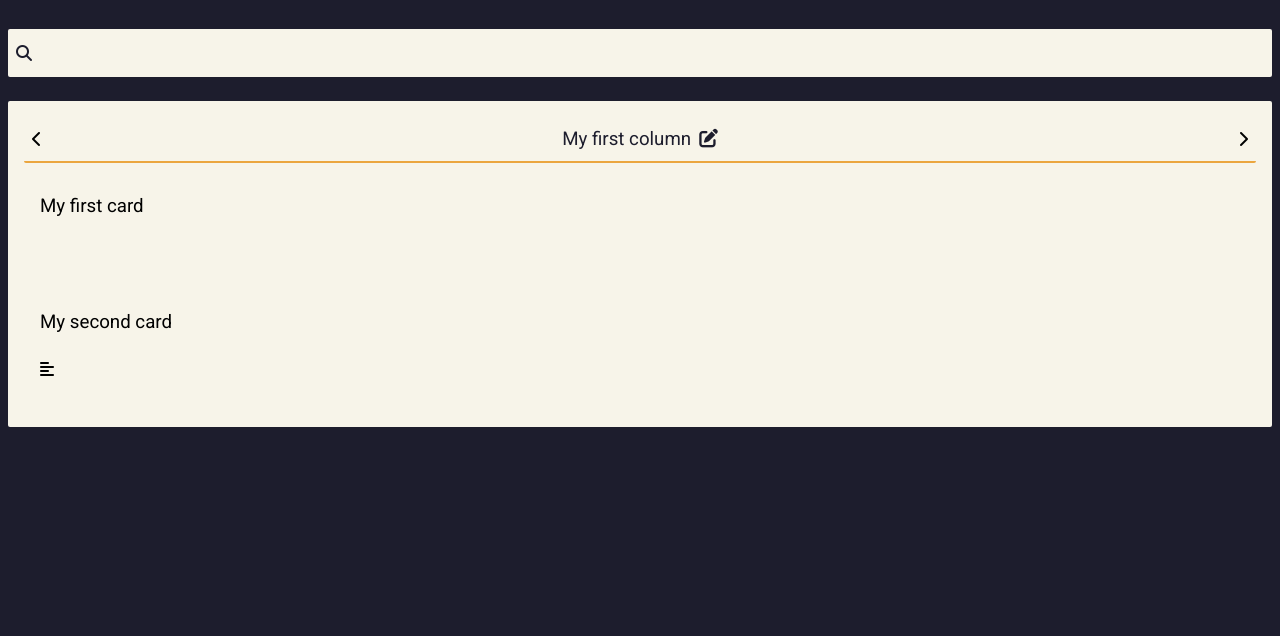
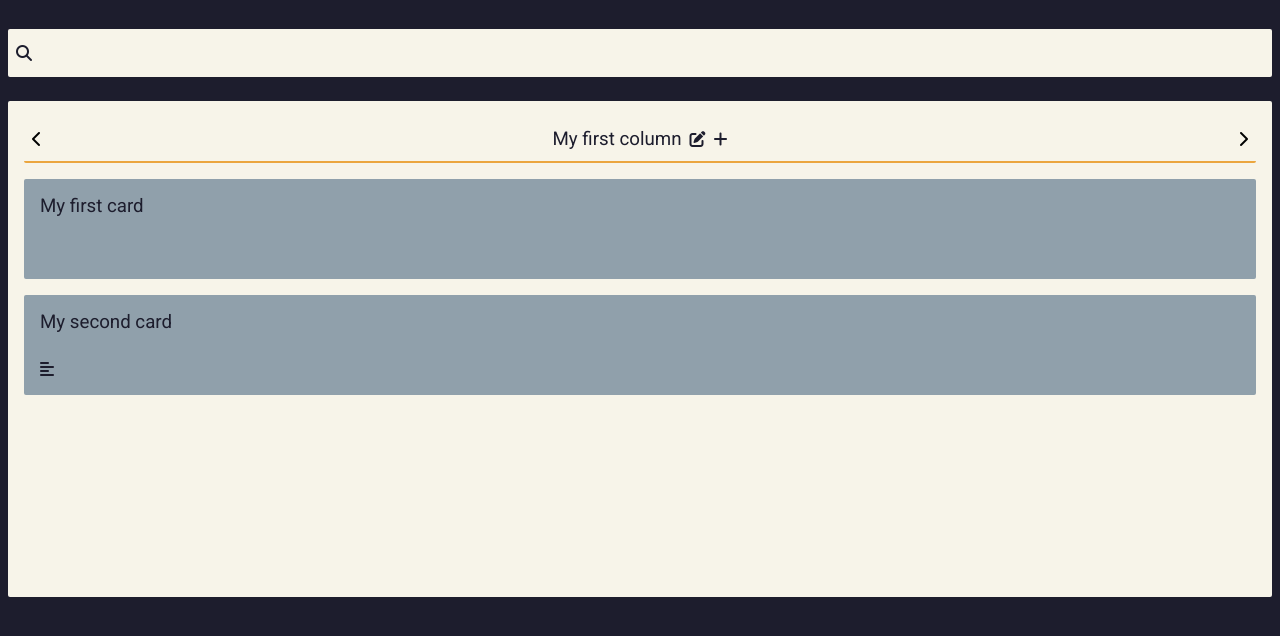
Before and after one commit to alexfrunza/kanban-board, a React app: page / in a window 1280 px wide. Shown: the part 150-786 px from the top of the page. Built offline with nearby package versions, Linux system fonts and the light colour scheme.

Commit message:
Reformat cards

```diff
--- a/src/components/board/Board.js
+++ b/src/components/board/Board.js
@@ -26,6 +26,7 @@ const mockBoard = {
             id: "12941234",
             cards: [
                 {
+                    columnId: "12941234",
                     name: "My first card",
                     description: "",
                     id: "8383",
@@ -39,6 +40,7 @@ const mockBoard = {
                     assignedTo: ["2341"],
                 },
                 {
+                    columnId: "12941234",
                     name: "My second card",
                     description: "bla bla",
                     id: "801f383",
@@ -58,6 +60,7 @@ const mockBoard = {
             id: "12341234",
             cards: [
                 {
+                    columnId: "12341234",
                     name: "My third card",
                     description: "bla bla",
                     id: "8383asear",
@@ -71,6 +74,7 @@ const mockBoard = {
                     assignedTo: ["2341"],
                 },
                 {
+                    columnId: "12341234",
                     name: "My forth card",
                     description: "bla bla",
                     id: "1511",
--- a/src/components/card/Card.css
+++ b/src/components/card/Card.css
@@ -1,6 +1,6 @@
 div.card {
-    color: var(--dark-blue-1);
-    background-color: var(--blue-3);
+    color: var(--black);
+    background-color: var(--grey);
     margin-bottom: 1rem;
     border-radius: 2px;
     padding: 1rem;
--- a/src/components/card/Card.js
+++ b/src/components/card/Card.js
@@ -1,33 +1,32 @@
-import React, { useState } from "react";
+import React from "react";
 import { useSetRecoilState } from "recoil";
-import { cardEditModalState } from "store/board/boardState.js";
+import { cardEditModalState, editedCardState } from "store/board/boardState.js";
 import "components/card/Card.css";
 
 const Card = (props) => {
-    const [id] = useState(props.value.id);
-    const [name, setName] = useState(props.value.name);
-    const [columnId] = useState(props.columnId);
-    const [description, setDescription] = useState(props.value.description);
-    const [labels, setLabels] = useState(props.value.labels);
-    const [assignedTo, setAssignedTo] = useState(props.value.assignedTo);
+    const data = props.value;
 
     const setCardEdit = useSetRecoilState(cardEditModalState);
+    const setEditedCard = useSetRecoilState(editedCardState);
 
     return (
         <div
             className="card"
             onClick={() => {
                 setCardEdit(true);
+                setEditedCard(data);
             }}
         >
-            <h3> {name} </h3>
+            <h3> {data.name} </h3>
             <div className="properties">
                 {/* TODO: Implement labels and assignedTo */}
                 <div className="assignedTo"></div>
                 <div className="labels"></div>
                 <i
                     className="fas fa-align-left description-icon"
-                    style={{ display: description ? "inline-block" : "none" }}
+                    style={{
+                        display: data.description ? "inline-block" : "none",
+                    }}
                 ></i>
             </div>
         </div>
--- a/src/components/column/Column.css
+++ b/src/components/column/Column.css
@@ -1,10 +1,14 @@
+section.columnsSection > div {
+    height: 100%;
+}
+
 section.columnsSection .column {
     border-radius: 2px;
     margin-bottom: 1rem;
     padding: 1rem;
     background-color: var(--white);
     display: block;
-    min-height: 100px;
+    height: 100%;
 }
 
 section.columnsSection .columnHeader {
@@ -18,12 +22,19 @@ section.columnsSection .columnHeader {
 }
 
 section.columnsSection .columnName {
+    width: 80%;
+    border: 3px solid transparent;
     color: var(--black);
+    display: flex;
+    justify-content: center;
+}
+
+section.columnsSection h3 {
     font-weight: normal;
 }
 
-section.columnsSection h3.columnName {
-    border: 3px solid transparent;
+section.columnsSection .columnName button {
+    margin-left: 0.5rem;
 }
 
 section.columnsSection .columnName i {
--- a/src/components/column/Column.js
+++ b/src/components/column/Column.js
@@ -14,6 +14,7 @@ const Column = (props) => {
     const data = useRecoilValue(currentColumnState);
 
     const [columnNameEdit, setColumnNameEdit] = useState(false);
+    const [addCardEdit, setAddCardEdit] = useState(false);
 
     useEffect(() => {
         if (columnNameEdit) {
@@ -26,12 +27,17 @@ const Column = (props) => {
         }
     }, [columnNameEdit, data]);
 
+    const resetColumn = () => {
+        setColumnNameEdit(false);
+    };
+
     const changeColumnLeft = () => {
         if (number !== 0) {
             setNumber(number - 1);
         } else {
             setNumber(columns.length - 1);
         }
+        resetColumn();
     };
 
     const changeColumnRight = () => {
@@ -40,6 +46,7 @@ const Column = (props) => {
         } else {
             setNumber(0);
         }
+        resetColumn();
     };
 
     const submitName = (event) => {
@@ -47,7 +54,7 @@ const Column = (props) => {
         const name = event.target.columnName.value.trim();
         if (name) {
             let columnsCpy = [...columns];
-            columnsCpy[number] = {...data, name};
+            columnsCpy[number] = { ...data, name };
             setColumns(columnsCpy);
             // TODO: Change column name to database
         }
@@ -58,15 +65,21 @@ const Column = (props) => {
     const columnNameTag = () => {
         if (!columnNameEdit) {
             return (
-                <h3 className="columnName">
-                    {data.name}
+                <div className="columnName">
+                    <h3>{data.name}</h3>
                     <button
                         className="editColumnName"
                         onClick={() => setColumnNameEdit(true)}
                     >
                         <i className="fas fa-edit"></i>
                     </button>
-                </h3>
+                    <button
+                        className="addCard"
+                        onClick={() => setAddCardEdit(true)}
+                    >
+                        <i className="fas fa-plus"></i>
+                    </button>
+                </div>
             );
         } else {
             return (
@@ -86,31 +99,34 @@ const Column = (props) => {
     };
 
     const showColumn = () => {
-        if(data) {
-            return (<div id={data.id} className="column">
+        if (data) {
+            return (
+                <div id={data.id} className="column">
                     <div className="columnHeader">
-                <button className="changeColumn" onClick={changeColumnLeft}>
+                        <button
+                            className="changeColumn"
+                            onClick={changeColumnLeft}
+                        >
                             <i className="fas fa-chevron-left"></i>
                         </button>
                         {columnNameTag()}
-                <button className="changeColumn" onClick={changeColumnRight}>
+                        <button
+                            className="changeColumn"
+                            onClick={changeColumnRight}
+                        >
                             <i className="fas fa-chevron-right"></i>
                         </button>
                     </div>
-            {data.cards.map((data) => {
-                return <Card columnId={data.id} key={data.id} value={data} />;
+                    {data.cards.map((card) => {
+                        return <Card key={card.id} value={card} />;
                     })}
-        </div>);
+                </div>
+            );
         }
         return "";
-    }
+    };
 
-
-    return (
-        <div>
-        {showColumn()}
-    </div>
-    );
+    return <div>{showColumn()}</div>;
 };
 
 export default Column;
--- a/src/components/modals/CardEditModal.js
+++ b/src/components/modals/CardEditModal.js
@@ -1,48 +1,119 @@
 import React, { useState, useEffect } from "react";
-import { useRecoilValue, useSetRecoilState } from 'recoil';
-import { cardEditModalState, columnsState } from "store/board/boardState.js";
+import { useRecoilValue, useSetRecoilState, useRecoilState } from "recoil";
+import {
+    cardEditModalState,
+    columnsState,
+    editedCardState,
+} from "store/board/boardState.js";
 import "components/modals/CardEditModal.css";
 
 const CardEditModal = (props) => {
     const setCardEdit = useSetRecoilState(cardEditModalState);
+    const [editedCard, setEditedCard] = useRecoilState(editedCardState);
 
-    const [cardId] = useState(props.cardId);
-    const [cardName, setCardName] = useState(props.cardName);
     const [cardNameEdit, setCardNameEdit] = useState(false);
-
-    const [cardDescription, setCardDescription] = useState(
-        props.cardDescription
-    );
     const [cardDescriptionEdit, setCardDescriptionEdit] = useState(false);
 
-    const [cardColumnId, setCardColumnId] = useState(props.columnId);
-    const columns = useRecoilValue(columnsState);
+    const [columns, setColumns] = useRecoilState(columnsState);
 
-    // TODO
-    const [cardLabels, setCardLabels] = useState(props.cardLabels);
-    const [cardAssignedTo, setCardAssignedTo] = useState(props.cardAssignedTo);
+    const replaceCard = (editedCardCpy) => {
+        let columnsCpy = [...columns];
+        let cardColumn = Object.assign(
+            {},
+            columnsCpy.find((column) => column.id === editedCard.columnId)
+        );
+        let cardColumnIndex = columnsCpy.findIndex(
+            (column) => column.id === editedCard.columnId
+        );
+
+        cardColumn.cards = cardColumn.cards.map((card, index) => {
+            if (card.id === editedCardCpy.id) return editedCardCpy;
+            else return card;
+        });
+
+        columnsCpy[cardColumnIndex] = cardColumn;
+        setColumns(columnsCpy);
+        setEditedCard(editedCardCpy);
+    };
+
+    const deleteCard = (columns, columnId, cardId) => {
+        let columnsCpy = [...columns];
+        let cardColumn = Object.assign(
+            {},
+            columnsCpy.find((column) => column.id === columnId)
+        );
+        let cardColumnIndex = columnsCpy.findIndex(
+            (column) => column.id === columnId
+        );
+
+        cardColumn.cards = cardColumn.cards.filter(
+            (card) => card.id !== cardId
+        );
+
+        columnsCpy[cardColumnIndex] = cardColumn;
+        return columnsCpy;
+    };
+
+    const addNewCard = (columns, columnId, cardObj) => {
+        let cardObjCpy = {...cardObj};
+        cardObjCpy.columnId = columnId;
+
+        let columnsCpy = [...columns];
+        let cardColumn = Object.assign(
+            {},
+            columnsCpy.find((column) => column.id === columnId)
+        );
+        let cardColumnIndex = columnsCpy.findIndex(
+            (column) => column.id === columnId
+        );
+
+        cardColumn.cards = cardColumn.cards.concat([cardObjCpy]);
+        columnsCpy[cardColumnIndex] = cardColumn;
+        return columnsCpy;
+    };
 
     const modifyCardName = (event) => {
         event.preventDefault();
         event.stopPropagation();
-        if (!cardName.trim()) {
-            setCardName(props.cardName);
+
+        const newName = document.querySelector('[name="cardName"]').value;
+        if (newName.trim()) {
+            let editedCardCpy = {
+                ...editedCard,
+                name: newName,
+            };
+            replaceCard(editedCardCpy);
         }
+
         setCardNameEdit(false);
     };
 
     const modifyCardDescription = (event) => {
         event.stopPropagation();
         event.preventDefault();
-        props.modifyCardDescription(cardDescription.trim());
-        setCardDescription(cardDescription.trim());
+
+        const newDescription = document.querySelector(
+            '[name="cardDescription"]'
+        ).value;
+        let editedCardCpy = {
+            ...editedCard,
+            description: newDescription.trim(),
+        };
+        replaceCard(editedCardCpy);
+
         setCardDescriptionEdit(false);
     };
 
     const modifyCardColumn = (event) => {
         event.stopPropagation();
         event.preventDefault();
-        props.changeCardColumn(cardId, props.columnId, cardColumnId);
+
+        const newColumnId = document.querySelector('[name="cardColumn"]').value;
+        let columnsCpy = [...columns];
+        columnsCpy = deleteCard(columnsCpy, editedCard.columnId, editedCard.id);
+        columnsCpy = addNewCard(columnsCpy, newColumnId, {...editedCard});
+        setColumns(columnsCpy);
+        console.log('coloana schimbat');
     };
 
     useEffect(() => {
@@ -72,7 +143,7 @@ const CardEditModal = (props) => {
             >
                 <i className="fas fa-times close-modalEdit"></i>
             </button>
-            <h2> Modifică articolul </h2>
+            <h2> Detalii articol </h2>
             <div className="cardField">
                 <h4 className="cardFieldName">
                     Nume
@@ -96,16 +167,12 @@ const CardEditModal = (props) => {
                     <form onSubmit={modifyCardName}>
                         <input
                             name="cardName"
-                            value={cardName}
-                            onChange={(event) => {
-                                event.preventDefault();
-                                event.stopPropagation();
-                                setCardName(event.target.value);
-                            }}
+                            defaultValue={editedCard.name}
+                            autoComplete="off"
                         />
                     </form>
                 ) : (
-                    <p>{cardName}</p>
+                    <p>{editedCard.name}</p>
                 )}
             </div>
             <div className="cardField">
@@ -131,16 +198,12 @@ const CardEditModal = (props) => {
                     <form onSubmit={modifyCardDescription}>
                         <textarea
                             name="cardDescription"
-                            value={cardDescription}
-                            onChange={(event) => {
-                                event.preventDefault();
-                                event.stopPropagation();
-                                setCardDescription(event.target.value);
-                            }}
+                            defaultValue={editedCard.description}
+                            autoComplete="off"
                         />
                     </form>
                 ) : (
-                    <p>{cardDescription}</p>
+                    <p>{editedCard.description}</p>
                 )}
             </div>
             <div className="cardField">
@@ -170,19 +233,14 @@ const CardEditModal = (props) => {
                 </h4>
                 <form onSubmit={modifyCardColumn}>
                     <select
-                        value={cardColumnId}
-                        onChange={(event) => {
-                            event.preventDefault();
-                            event.stopPropagation();
-                            setCardColumnId(event.target.value);
-                        }}
+                        name="cardColumn"
+                        defaultValue={editedCard.columnId}
                     >
                         {columns.map((column, index) => {
                             return (
                                 <option value={column.id} key={column.id}>
-                                {`${index + 1}. ${
-                                    column.name
-                                }`}</option>
+                                    {`${index + 1}. ${column.name}`}
+                                </option>
                             );
                         })}
                     </select>
--- a/src/store/board/boardState.js
+++ b/src/store/board/boardState.js
@@ -24,3 +24,8 @@ export const currentColumnState = selector({
         return columns[numberOfCurrentColumn];
     },
 });
+
+export const editedCardState = atom({
+    key: "editedCardState",
+    default: {},
+});
```
Also changed, not shown: src/components/modals/CardEditModal.css (+20 -10 lines). Lines whose indentation alone changed are shown as unchanged.
